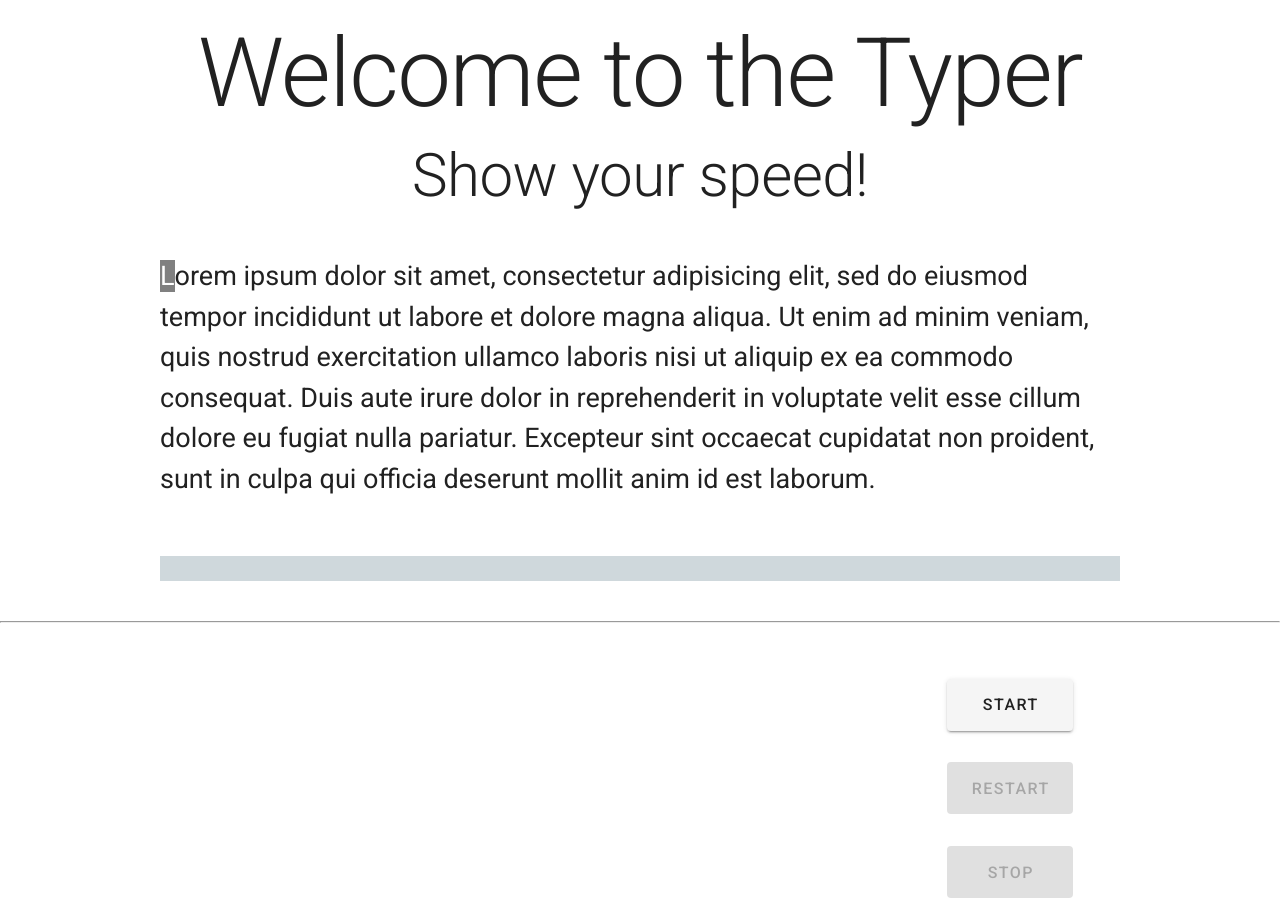
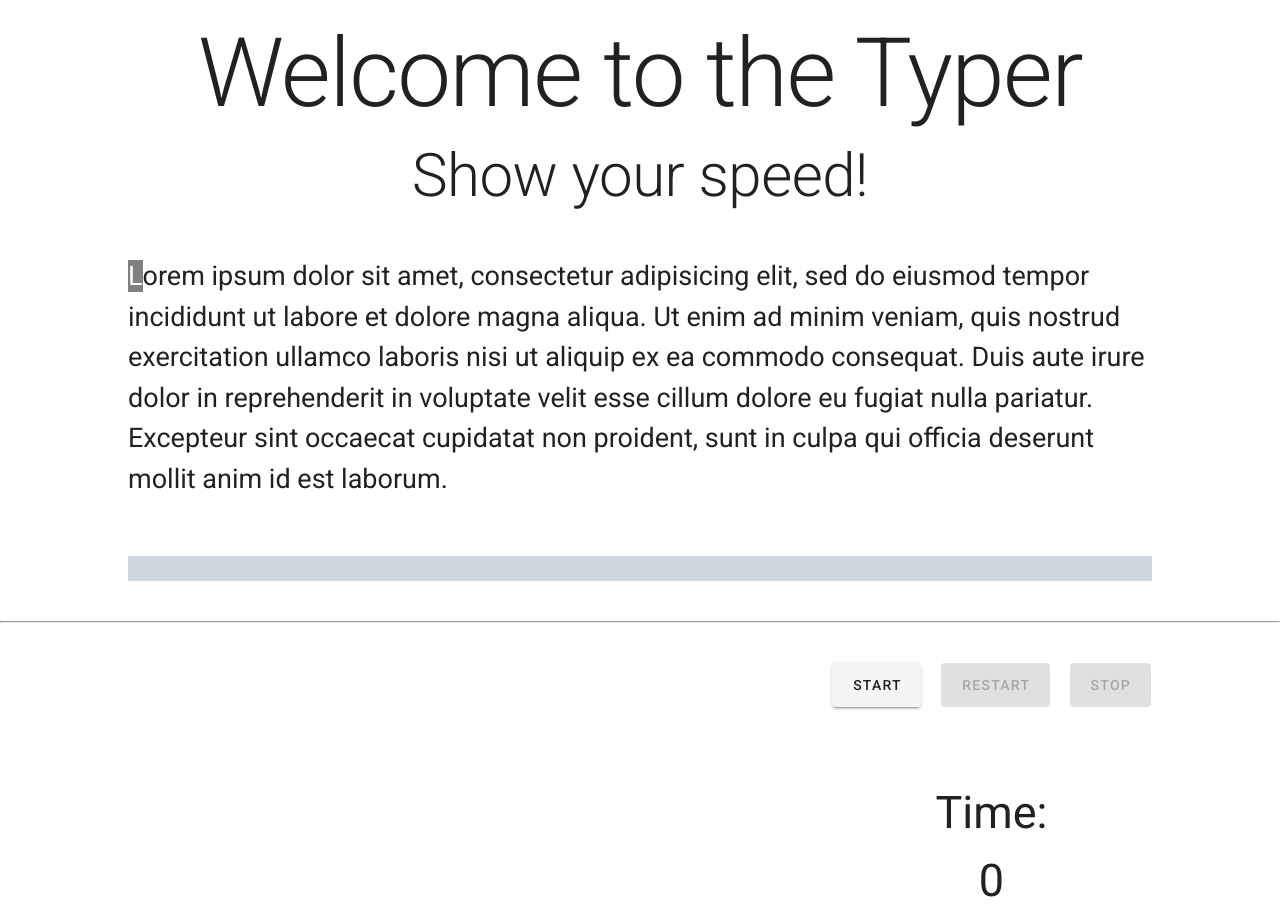
Before and after one commit to Sam-Gold311/typer, a Vue app: page / in a window 1280 px wide. Built offline with nearby package versions, Linux system fonts and the light colour scheme.

Commit message:
add timer template

```diff
--- a/src/App.vue
+++ b/src/App.vue
@@ -39,32 +39,37 @@
               <Key ref='keys' :uppercase='uppercase' v-for='(key, i) in thirdLineKeys' :key='23 + i' :somekey='key'/>
             </div>
           </div>
+          <div class="d-flex flex-column justify-space-between">
             <div class="typer__buttons animate__animated animate__fadeIn animate__delay-2s animate__slow">
               <v-btn
                 @click='startTrain'
+                large
                 elevation="2"
-              x-large
                 :disabled='!this.buttons.start'
               >
                 Start
               </v-btn>
               <v-btn
                 @click='restartTrain'
+                large
                 elevation="2"
-              x-large
                 :disabled='!this.buttons.restart'
               >
                 Restart
               </v-btn>
               <v-btn
                 @click='stopTrain'
+                large
                 elevation="2"
-              x-large
                 color='error'
                 :disabled='!this.buttons.stop'
               >
                 Stop
               </v-btn>
+            </div>
+            <div class="typer__timer">
+              Time:<br>{{timer}}
+            </div>
           </div>
         </div>
       </div>
@@ -142,6 +147,7 @@ export default {
       this.buttons.stop = !this.buttons.stop;
       this.$el.getElementsByClassName('typer__keyboard')[0].classList.remove('animate__fadeOutLeft');
       this.$el.getElementsByClassName('typer__keyboard')[0].classList.add('animate__fadeInLeft');
+      this.timerOn();
     },
     restartTrain() {
       this.en.text = this.en.stableText;
@@ -154,6 +160,13 @@ export default {
       this.en.text = this.en.stableText;
       this.$el.getElementsByClassName('typer__keyboard')[0].classList.remove('animate__fadeInLeft');
       this.$el.getElementsByClassName('typer__keyboard')[0].classList.add('animate__fadeOutLeft');
+      this.timerOff();
+    },
+    timerOn() {
+      setInterval(() => this.timer++, 1000);
+    },
+    timerOff() {
+      clearInterval(this.timerOn());
     },
     pressedKey(e) {
       if (e.key === 'Shift' && e.repeat === false) {
@@ -228,7 +241,7 @@ export default {
     }
     &__text {
       font-size: 27px;
-      width: 75%;
+      width: 80%;
       min-height: 300px;
       white-space: pre-wrap;
       position: relative;
@@ -238,25 +251,26 @@ export default {
       }
     }
     &__progress {
-      width: 75%;
+      width: 80%;
     }
     & hr {
       margin: 40px 0;
       width: 100%;
     }
     &__controls {
-      width: 75%;
-      justify-content: center;
+      width: 80%;
+      flex-wrap: wrap;
+      justify-content: space-around;
       display: flex;
     }
     &__buttons {
       display: flex;
-      flex-direction: column;
-      justify-content: space-around;
+      & button:not(:last-child) {
+        margin-right: 20px;
+      }
     }
     &__keyboard {
       opacity: 0;
-      margin-right: 40px;
       width: 700px;
       padding: 15px;
       border-radius: 10px;
@@ -278,5 +292,10 @@ export default {
         }
       }
     }
+    &__timer {
+      align-self: center;
+      text-align: center;
+      font-size: 45px;
+    }
   }
 </style>
```
Lines whose indentation alone changed are shown as unchanged.
